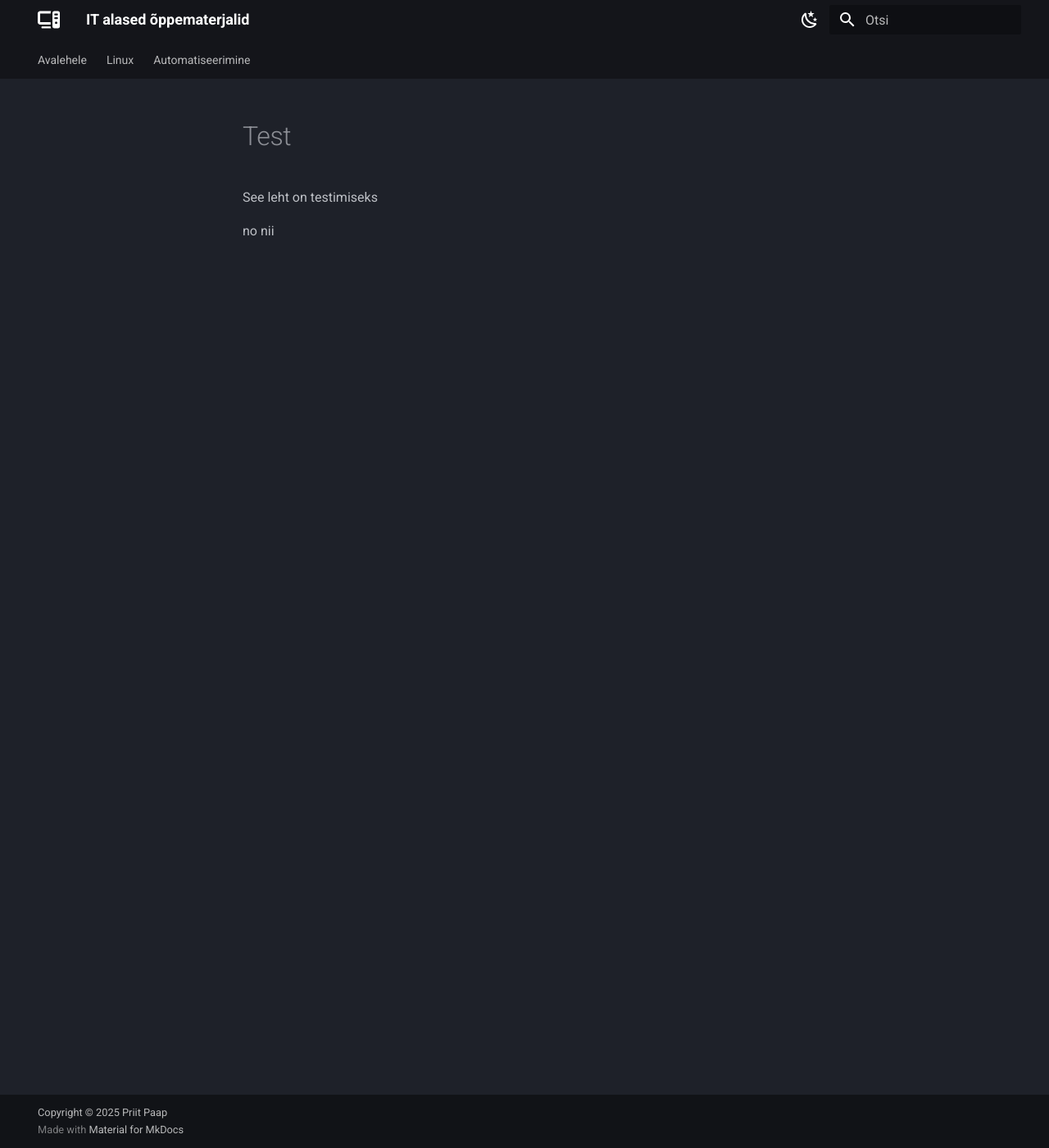
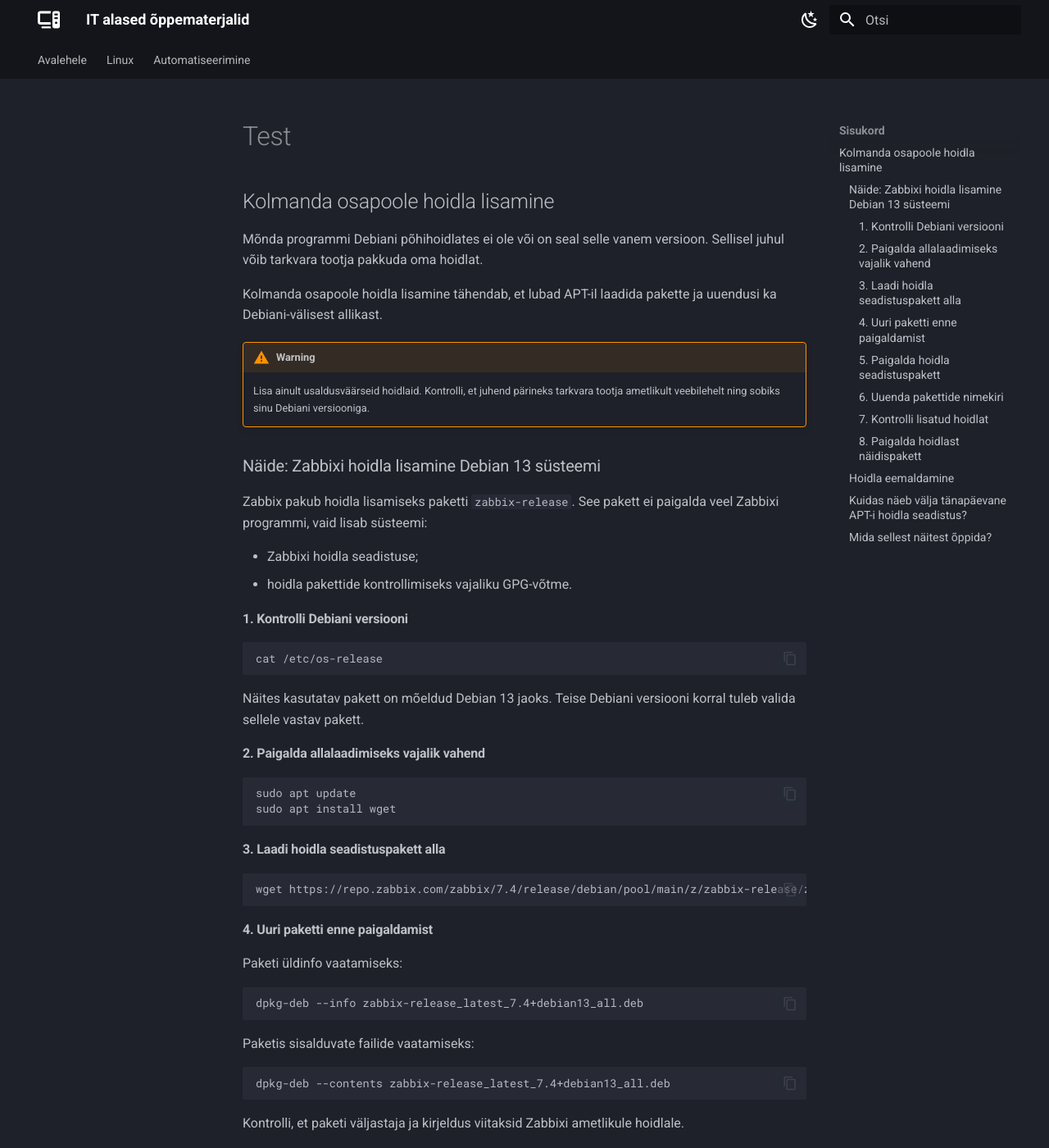
Before and after one commit to priitpaap/priitpaap.github.io, an MkDocs documentation site: the page built from docs/linux/test.md, in a window 1280 px wide and 1400 px high. Shown: the whole window at 82% size. Built offline with MkDocs 1.6.1 and Material for MkDocs 9.7.7, drawn with Linux system fonts in a browser that asks for light colours; some of the changed text lies outside the part shown.

Commit message:
Uuendatud tarkvarahaldus-debiani-laadsetes.md

````diff
--- a/docs/linux/test.md
+++ b/docs/linux/test.md
@@ -1,5 +1,172 @@
-# Test
+## Kolmanda osapoole hoidla lisamine
 
-See leht on testimiseks
+Mõnda programmi Debiani põhihoidlates ei ole või on seal selle vanem versioon. Sellisel juhul võib tarkvara tootja pakkuda oma hoidlat.
 
-no nii
+Kolmanda osapoole hoidla lisamine tähendab, et lubad APT-il laadida pakette ja uuendusi ka Debiani-välisest allikast.
+
+!!! warning
+    Lisa ainult usaldusväärseid hoidlaid. Kontrolli, et juhend pärineks tarkvara tootja ametlikult veebilehelt ning sobiks sinu Debiani versiooniga.
+
+### Näide: Zabbixi hoidla lisamine Debian 13 süsteemi
+
+Zabbix pakub hoidla lisamiseks paketti `zabbix-release`. See pakett ei paigalda veel Zabbixi programmi, vaid lisab süsteemi:
+
+- Zabbixi hoidla seadistuse;
+- hoidla pakettide kontrollimiseks vajaliku GPG-võtme.
+
+#### 1. Kontrolli Debiani versiooni
+
+```bash
+cat /etc/os-release
+```
+
+Näites kasutatav pakett on mõeldud Debian 13 jaoks. Teise Debiani versiooni korral tuleb valida sellele vastav pakett.
+
+#### 2. Paigalda allalaadimiseks vajalik vahend
+
+```bash
+sudo apt update
+sudo apt install wget
+```
+
+#### 3. Laadi hoidla seadistuspakett alla
+
+```bash
+wget https://repo.zabbix.com/zabbix/7.4/release/debian/pool/main/z/zabbix-release/zabbix-release_latest_7.4+debian13_all.deb
+```
+
+#### 4. Uuri paketti enne paigaldamist
+
+Paketi üldinfo vaatamiseks:
+
+```bash
+dpkg-deb --info zabbix-release_latest_7.4+debian13_all.deb
+```
+
+Paketis sisalduvate failide vaatamiseks:
+
+```bash
+dpkg-deb --contents zabbix-release_latest_7.4+debian13_all.deb
+```
+
+Kontrolli, et paketi väljastaja ja kirjeldus viitaksid Zabbixi ametlikule hoidlale.
+
+#### 5. Paigalda hoidla seadistuspakett
+
+```bash
+sudo apt install ./zabbix-release_latest_7.4+debian13_all.deb
+```
+
+`./` näitab APT-ile, et paigaldatakse praeguses kataloogis olev fail, mitte ei otsita sama nimega paketti hoidlast.
+
+#### 6. Uuenda pakettide nimekiri
+
+```bash
+sudo apt update
+```
+
+Alles pärast seda tunneb APT uues hoidlas olevaid pakette.
+
+#### 7. Kontrolli lisatud hoidlat
+
+Vaata, millised failid paigaldas `zabbix-release`:
+
+```bash
+dpkg -L zabbix-release
+```
+
+Otsi APT-i seadistusest Zabbixi hoidla aadressi:
+
+```bash
+grep -R "repo.zabbix.com" /etc/apt/sources.list.d/
+```
+
+Kontrolli, kas Zabbixi pakett on nüüd leitav ja millisest hoidlast see pärineb:
+
+```bash
+apt policy zabbix-agent2
+```
+
+Väljundis peaks olema näha Zabbixi ametliku hoidla aadress `repo.zabbix.com`.
+
+#### 8. Paigalda hoidlast näidispakett
+
+```bash
+sudo apt install zabbix-agent2
+```
+
+Pärast paigaldamist kontrolli eraldi paketi ja teenuse olekut:
+
+```bash
+dpkg -s zabbix-agent2
+systemctl status zabbix-agent2
+```
+
+### Hoidla eemaldamine
+
+Kui hoidlat pole enam vaja, eemalda selle seadistuspakett:
+
+```bash
+sudo apt purge zabbix-release
+sudo apt update
+```
+
+Kontrolli, kas hoidla kirje eemaldati:
+
+```bash
+grep -R "repo.zabbix.com" /etc/apt/sources.list.d/
+```
+
+Kui `grep` midagi ei väljasta, ei leitud sellest kataloogist enam Zabbixi hoidla kirjet.
+
+!!! note
+    Hoidla eemaldamine ei eemalda automaatselt sellest varem paigaldatud programme. Need tuleb vajaduse korral eraldi eemaldada.
+
+### Kuidas näeb välja tänapäevane APT-i hoidla seadistus?
+
+Debian eelistab uute hoidlate kirjeldamiseks laiendiga `.sources` faile. Need paiknevad tavaliselt kataloogis:
+
+```text
+/etc/apt/sources.list.d/
+```
+
+Deb822-vormingus hoidla kirjelduse üldkuju on järgmine:
+
+```text
+Types: deb
+URIs: https://hoidla.example.org/debian
+Suites: trixie
+Components: main
+Signed-By: /etc/apt/keyrings/hoidla.gpg
+```
+
+| Väli | Tähendus |
+|---|---|
+| `Types` | kasutatava hoidla tüüp, tavaliselt `deb` |
+| `URIs` | hoidla veebiaadress |
+| `Suites` | distributsiooni versioon või koodnimi |
+| `Components` | hoidla kasutatav osa, näiteks `main` |
+| `Signed-By` | GPG-võti, millega selle hoidla allkirju kontrollitakse |
+
+Tootja pakutav seadistuspakett võib kasutada ka vanemat `.list` vormingut. Administraator ei pea seda kohe käsitsi ümber tegema, kuid peaks oskama leida, millise seadistusfaili pakett lisas.
+
+!!! note
+    Vanades juhendites võib kohata käsku `apt-key`. Uue hoidla lisamisel tuleks kasutada hoidlapõhist `Signed-By` seadistust. Nii ei anta ühe hoidla võtmele õigust kinnitada kõigi teiste hoidlate pakette.
+
+### Mida sellest näitest õppida?
+
+Hoidla lisamisel tuleb:
+
+1. kontrollida operatsioonisüsteemi versiooni;
+2. kasutada tootja ametlikku allikat;
+3. uurida allalaaditud seadistuspaketti;
+4. lisada hoidla;
+5. käivitada `apt update`;
+6. kontrollida käsuga `apt policy`, millisest hoidlast pakett pärineb;
+7. osata hoidla hiljem eemaldada.
+
+Allikad:
+
+- [Zabbixi ametlik allalaadimisleht](https://www.zabbix.com/download)
+- [Zabbixi ametlik paketihoidla](https://repo.zabbix.com/)
+- [Debiani `sources.list(5)` käsiraamat](https://manpages.debian.org/stable/apt/sources.list.5.en.html)
````
Also changed, not shown: docs/linux/tarkvarahaldus-debiani-laadsetes.md (+20 -20 lines).
